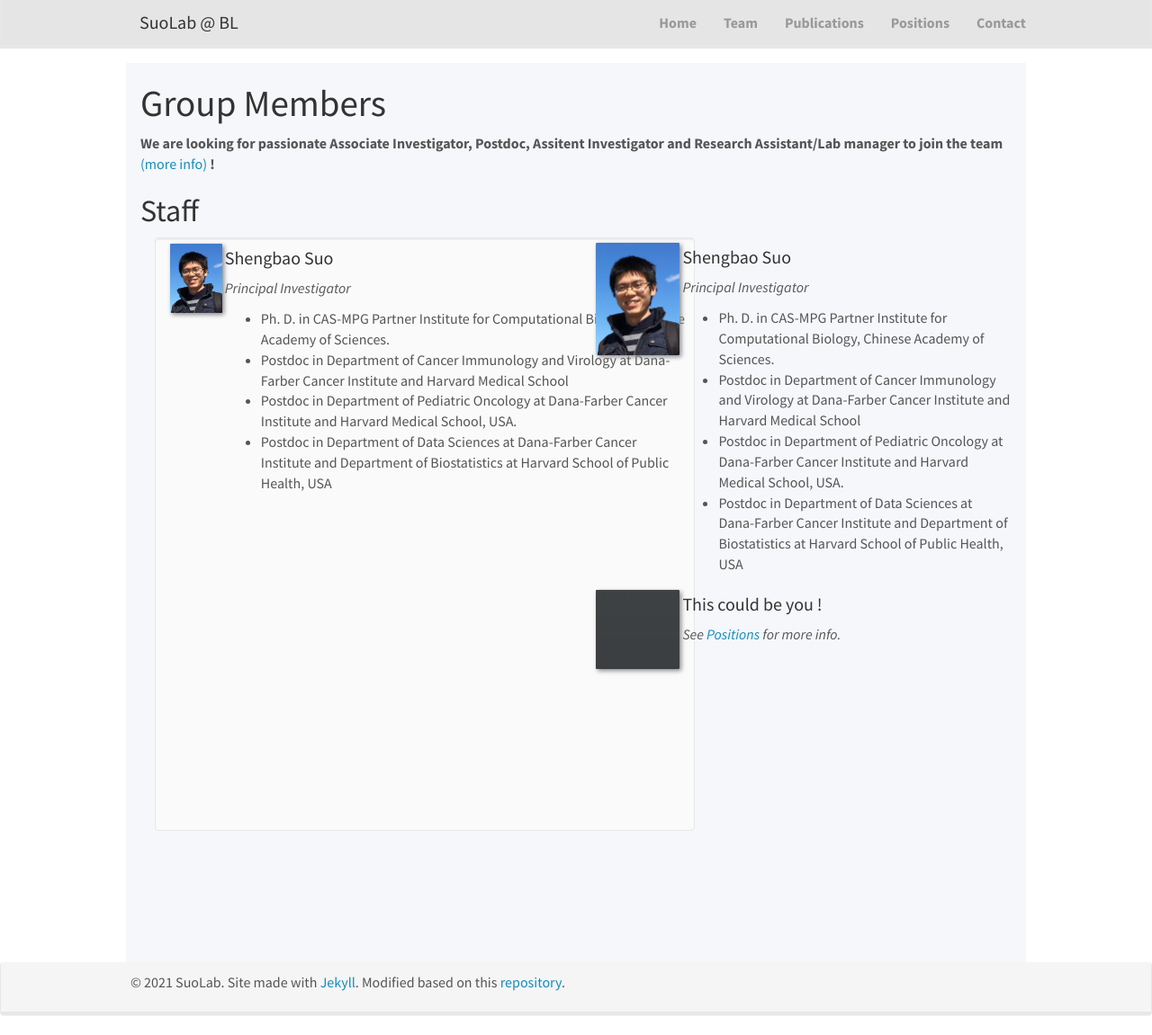
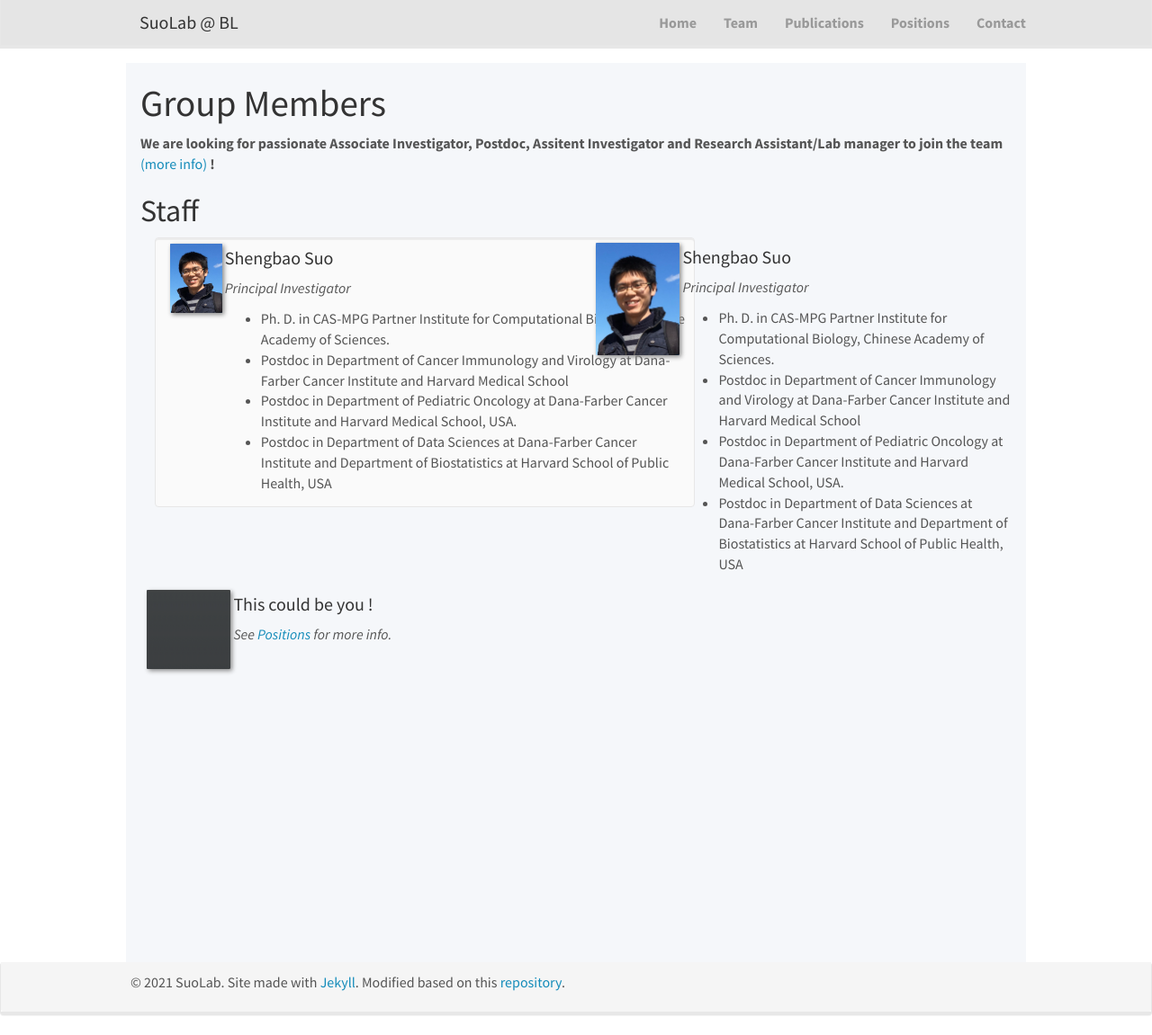
Before and after one commit to suoshengbao/suoshengbao.github.io, a Jekyll site: the page built from _pages/team.md, in a window 1280 px wide and 1151 px high. Shown: the whole window at 90% size. Built offline with Jekyll 4.4.1, drawn with Linux system fonts in a browser that asks for light colours; nearby versions of some CDN libraries.

Commit message:
Update team.md

```diff
--- a/_pages/team.md
+++ b/_pages/team.md
@@ -14,7 +14,7 @@ permalink: /team/
 
 ## Staff
 <div class="col-sm-6 clearfix">
-<div class="well"  style="height: 660px; width: 600px;">
+<div class="well"  style="height: 300px; width: 600px;">
 <img src="/images/teampic/ShengbaoSuo.jpg" class="img-responsive" width="10%" style="float: left" />
 <h4>Shengbao Suo</h4>
 <p><i>Principal Investigator<i></p>
```
